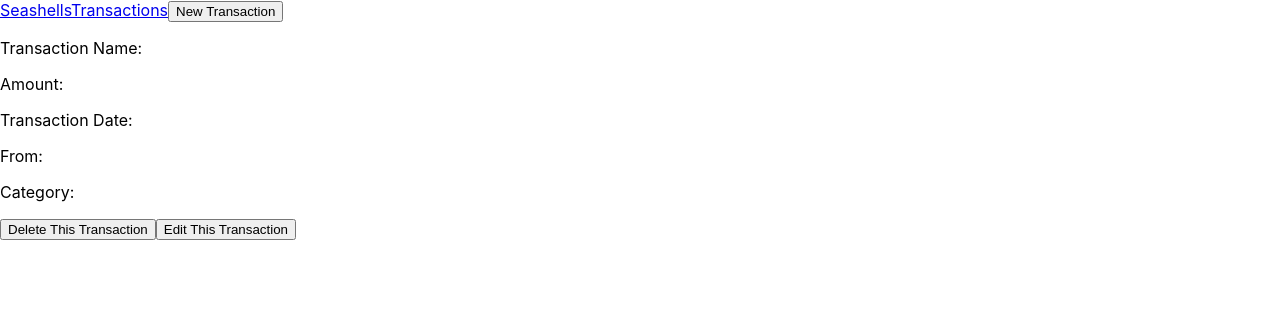
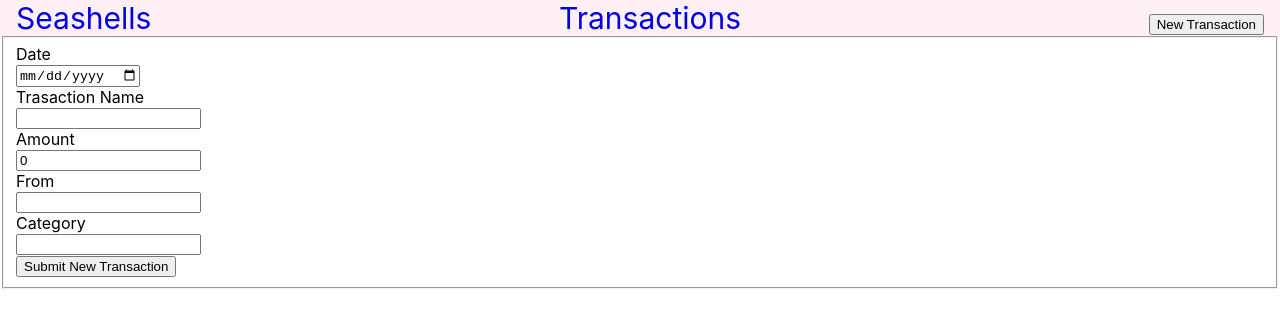
Before and after one commit to jcprado92/Budgeting-React-, a React (Create React App) app: page /transactions/new in a window 1280 px wide. Shown: the top 328 px of the page. Built offline with nearby package versions, Linux system fonts and the light colour scheme; no server answers.

Commit message:
adds corrections

```diff
--- a/src/App.js
+++ b/src/App.js
@@ -12,12 +12,12 @@ const App = () => {
   return (
     <div>
       <Router>
-        <Nav />
+        <Nav className="nav" />
         <main>
           <Routes>
             <Route path="/" element={<Home />} />
             <Route path="/transactions" element={<Transactions />} />
-            <Route path="/transaction/new" element={<NewTransaction />} />
+            <Route path="/transactions/new" element={<NewTransaction />} />
             <Route path="/transactions/:index" element={<TransactionDetails />} />
             <Route path="/transactions/:index/edit" element={<EditTransaction/>} />
             <Route path="*" element={<FourOFour />} />
--- /dev/null
+++ b/src/Components/AccountTotal.js
@@ -0,0 +1,32 @@
+import React from 'react'
+import {useState} from "react"
+
+
+function AccountTotal({ transactions}) {
+    const [accountTotal, setAccountTotal] = useState(100)
+
+    let total = 0
+
+    let amounts = transactions.map(transaction => Number(transaction.amount))
+
+    amounts.forEach(amount => {
+        total += amount
+        return total
+    });
+    // for(let i = 0; i < transactions.length; i++){
+    //  total += Number(transactions[i].amount)
+    //  console.log(total)
+    //  return total
+    // }
+
+
+
+  return (
+    <div>
+        {/* <h2>Account Total : {setAccountTotal(accountTotal + total)}</h2> */}
+        <h2>Account Total : {accountTotal + total}</h2>
+    </div>
+  )
+}
+
+export default AccountTotal
--- a/src/Components/EditTransaction.js
+++ b/src/Components/EditTransaction.js
@@ -1,6 +1,6 @@
 import React from "react";
 import { useState, useEffect } from "react";
-import { useParams, Link, useNavigate } from "react-router-dom";
+import { useParams, useNavigate } from "react-router-dom";
 import axios from "axios";
 
 const API = process.env.REACT_APP_API_URL;
@@ -30,7 +30,7 @@ function EditTransaction() {
     axios
       .get(`${API}/transactions/${index}`)
       .then((res) => setTransaction(res.data));
-  }, []);
+  }, [index]);
 
 
   const updateTransaction = () => {
@@ -50,7 +50,20 @@ function EditTransaction() {
   return (
     <div>
       <form onSubmit={handleSubmit}>
-        <label htmlFor="transactionName">Transaction Name:</label>
+        <fieldset>
+        <label htmlFor="date">Date</label>
+        <br/>
+        <input
+          id="date"
+          value={transaction.date}
+          type="date"
+          onChange={handleTextChange}
+          placeholder="Date"
+          required
+        />
+         <br />
+        <label htmlFor="transactionName">Transaction Name</label>
+        <br/>
         <input
           id="item_name"
           value={transaction.item_name}
@@ -59,7 +72,9 @@ function EditTransaction() {
           placeholder="Name of Transaction"
           required
         />
-        <label htmlFor="amount">Amount:</label>
+        <br />
+        <label htmlFor="amount">Amount</label>
+        <br/>
         <input
           id="amount"
           value={transaction.amount}
@@ -68,16 +83,9 @@ function EditTransaction() {
           placeholder="Amount"
           required
         />
-        <label htmlFor="date">Date:</label>
-        <input
-          id="date"
-          value={transaction.date}
-          type="date"
-          onChange={handleTextChange}
-          placeholder="Date"
-          required
-        />
-        <label htmlFor="from">From Who?:</label>
+        <br />
+        <label htmlFor="from">From Who</label>
+        <br/>
         <input
           id="from"
           value={transaction.from}
@@ -86,7 +94,9 @@ function EditTransaction() {
           placeholder="From Who?"
           required
         />
-        <label htmlFor="category">Category:</label>
+        <br />
+        <label htmlFor="category">Category</label>
+        <br/>
         <input
           id="category"
           value={transaction.category}
@@ -96,11 +106,12 @@ function EditTransaction() {
           required
         />
         <br />
-        <input type="submit" />
+        <input type="submit" value="Submit Edit"/>
+      <Link to={`/transactions/${index}`}>
+        <button>Nevermind!</button>
+      </Link>
+        </fieldset>
       </form>
-      {/* <Link to={`/transactions/${index}`}>
-        <button>Nevermind!</button>
-      </Link> */}
     </div>
   );
 }
--- /dev/null
+++ b/src/Components/Home.css
@@ -0,0 +1,3 @@
+.home {
+    text-align: center;
+}
--- a/src/Components/Home.js
+++ b/src/Components/Home.js
@@ -1,9 +1,9 @@
 import React from 'react'
 import { Link } from "react-router-dom"
-
+import "./Home.css"
 const Home = () => {
   return (
-    <div>
+    <div className='home'>
         <h1>Welcome to Seashells</h1>
         <Link to="/transactions"><button>See Recent Transactions</button></Link>
     </div>
--- /dev/null
+++ b/src/Components/Nav.css
@@ -0,0 +1,14 @@
+.nav {
+    background-color: lavenderblush;
+    color: black;
+    display: flex;
+    justify-content: space-between;
+    align-items: stretch;
+    gap: 2rem;
+    padding: 0 1rem;
+  }
+
+  .link {
+    text-decoration: none;
+    font-size: 30px;
+  }
--- a/src/Components/Nav.js
+++ b/src/Components/Nav.js
@@ -1,12 +1,13 @@
 import React from 'react'
 import { Link } from "react-router-dom"
+import "./Nav.css";
 
 function Nav() {
   return (
-    <div>
-        <Link to="/">Seashells</Link>
-        <Link to="/transactions">Transactions</Link>
-        <Link to="/transaction/new"><button>New Transaction</button></Link>
+    <div className="nav">
+        <Link to="/" className='link'>Seashells</Link>
+        <Link to="/transactions" className='link'>Transactions</Link>
+        <Link to="/transactions/new" className='link'><button>New Transaction</button></Link>
     </div>
   )
 }
--- a/src/Components/NewTransaction.js
+++ b/src/Components/NewTransaction.js
@@ -1,8 +1,105 @@
+import axios from 'axios'
 import React from 'react'
+import { useState, useEffect } from "react"
+import { Link, useNavigate } from 'react-router-dom'
+
+
+const API = process.env.REACT_APP_API_URL
 
 function NewTransaction() {
+
+  const [newTransaction, setNewTransaction ] = useState({
+    item_name: "",
+    amount: 0,
+    date: "",
+    from: "",
+    category: ""
+  })
+
+  const navigate = useNavigate()
+
+  const addTransaction = () => {
+    axios.post(`${API}/transactions`, newTransaction)
+    .then(res => navigate("/transactions"))
+    .catch(err => console.error(err))
+  }
+
+  const handleTextChange = (e) => {
+    setNewTransaction({ ...newTransaction, [e.target.id]: e.target.value });
+  };
+
+  const handleNumberChange = (e) => {
+    setNewTransaction({ ...newTransaction, [e.target.id]: e.target.value });
+  };
+
+  const handleSubmit = (e) => {
+    e.preventDefault()
+    addTransaction()
+  }
+
   return (
-    <div>NewTransaction</div>
+    <div>
+      <form onSubmit={handleSubmit}>
+        <fieldset>
+        <label htmlFor="date">Date </label>
+        <br/>
+        <input
+        id="date"
+        value={ newTransaction.date}
+        type="date"
+        onChange={handleTextChange}
+        planceholder="Date"
+        required/>
+         <br />
+        <label htmlFor="newTransactionName">Trasaction Name</label>
+        <br/>
+        <input
+        id="item_name"
+        value={newTransaction.item_name}
+        onChange={handleTextChange}
+        type="text"
+        planceholder="Name of New Transaction"
+        required/>
+        <br />
+        <label htmlFor="transactionAmount">Amount </label>
+        <br/>
+        <input
+        id="amount"
+        value={newTransaction.amount}
+        onChange={handleNumberChange}
+        type="number"
+        planceholder="Amount"
+        required/>
+         <br />
+
+
+        <label htmlFor="from">From </label>
+        <br/>
+        <input
+        id="from"
+        value={newTransaction.from}
+        onChange={handleTextChange}
+        type="text"
+        planceholder="From"
+        required/>
+         <br />
+        <label htmlFor="category">Category </label>
+        <br/>
+        <input
+        id="category"
+        value={newTransaction.category}
+        onChange={handleTextChange}
+        type="text"
+        planceholder="Category"
+        required/>
+        <br />
+        <input type="submit" value="Submit New Transaction" />
+        </fieldset>
+      </form>
+      {/* <Link to={`/transactions/${index}`}>
+        <button>Nevermind!</button>
+       </Link> */}
+    </div>
   )
 }
 
--- /dev/null
+++ b/src/Components/Transactions.css
@@ -0,0 +1,9 @@
+.transactions{
+    text-align: center;
+}
+
+.transaction-container{
+    border: 1px solid black;
+    display: grid;
+    grid-template-columns: 1fr 1fr 1fr;
+}
--- a/src/Components/Transactions.js
+++ b/src/Components/Transactions.js
@@ -1,8 +1,9 @@
 import axios from "axios";
 import React from "react";
 import { useState, useEffect } from "react";
-import { Link } from "react-router-dom"
 import Transaction from "./Transaction";
+import AccountTotal from "./AccountTotal";
+import "./Transactions.css"
 
 const API = process.env.REACT_APP_API_URL;
 function Transactions() {
@@ -16,8 +17,9 @@ function Transactions() {
   }, []);
 
   return(
-  <div>
-    <section>{transactions.map((transaction, index) => {
+  <div className="transactions">
+    <AccountTotal transactions={transactions}/>
+    <section className="transaction-container">{transactions.map((transaction, index) => {
         return <Transaction key={index} transaction={transaction} index={index}/>})}</section>
   </div>
   )
```
